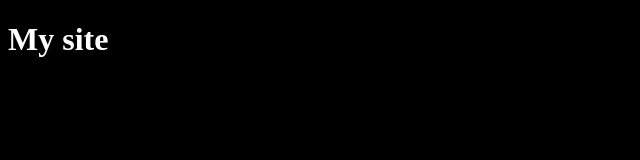
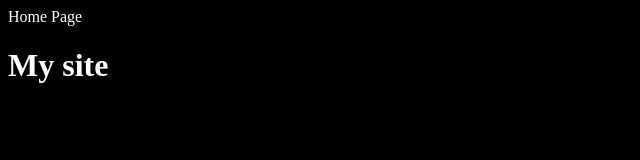
Before and after one commit to jonflores1093/html-git-demo, a plain HTML site: page index.html in a window 1280 px wide. Shown: the whole page, without its empty margins (0-640 px from the left). Drawn offline with Linux system fonts and the light colour scheme.

Commit message:
(Faking a commit from a teammate) Added home page header

```diff
--- a/index.html
+++ b/index.html
@@ -9,6 +9,7 @@
     <link rel="stylesheet" href="/style.css" />
   </head>
   <body>
+    <header>Home Page</header>
     <h1>My site</h1>
   </body>
 </html>
```
